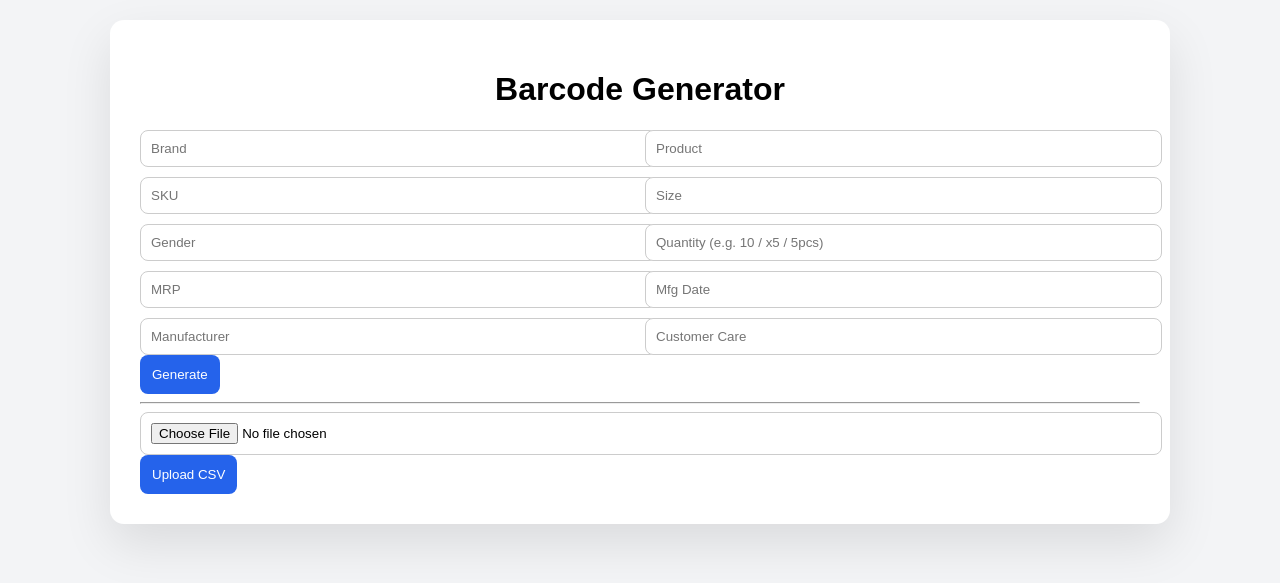
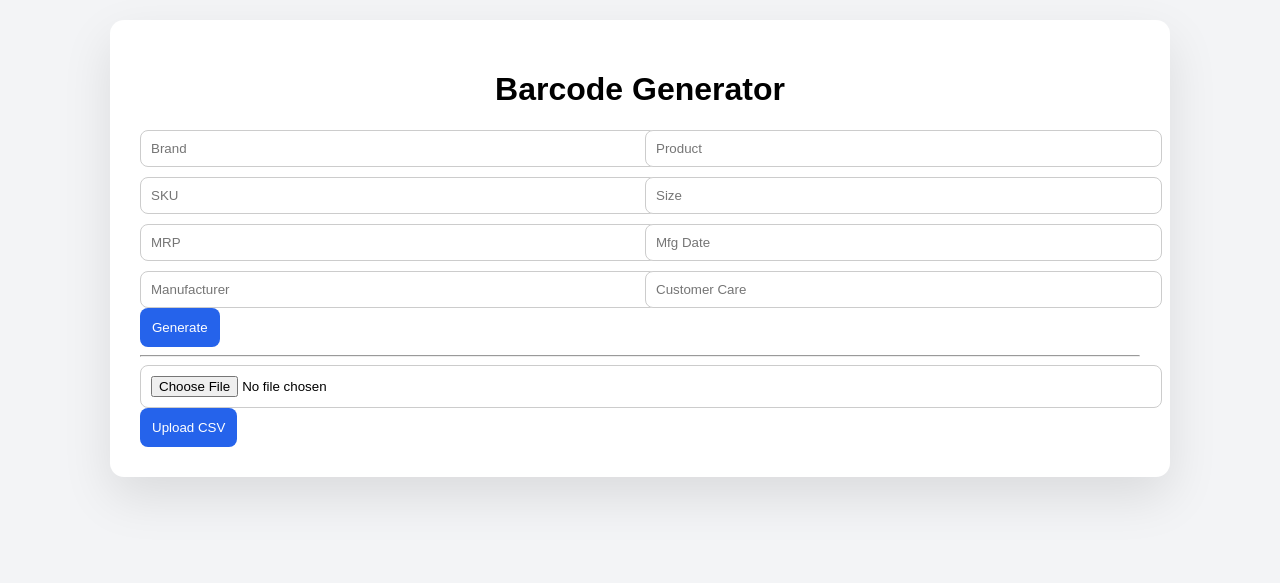
Before and after one commit to abhishek1tewari/Barcode_app, a Flask app: page / in a window 1280 px wide. Shown: the top 583 px of the page. Run offline with Flask 3, Linux system fonts and the light colour scheme.

Commit message:
Update index.html

```diff
--- a/templates/index.html
+++ b/templates/index.html
@@ -31,15 +31,20 @@ input {
     width:100%;
 }
 
+/* BUTTON BASE */
 button {
     padding:12px;
-    background:#2563eb;
-    color:white;
     border:none;
     border-radius:8px;
     cursor:pointer;
+    color:white;
 }
-.print-btn { background:#dc2626; }
+
+/* BUTTON COLORS */
+.pdf-btn { background:#dc2626; }     /* red */
+.zip-btn { background:#2563eb; }     /* blue */
+.print-btn { background:#6b8e23; }   /* green-beige */
+.generate-btn { background:#2563eb; }
 
 .grid {
     display:grid;
@@ -55,7 +60,8 @@ button {
     justify-content:space-between;
 }
 
-.barcode-box img { width:200px; }
+/* BIGGER BARCODE */
+.barcode-box img { width:260px; }
 
 .print-sheet {
     display:grid;
@@ -68,6 +74,13 @@ button {
     border:1px solid black;
     padding:8px;
     font-size:10px;
+}
+
+/* BIGGER PRINT BARCODE */
+.print-label img {
+    width:100%;
+    height:70px;
+    object-fit:contain;
 }
 </style>
 
@@ -98,18 +111,13 @@ body * { visibility:hidden; }
 <input type="text" name="product_name" placeholder="Product">
 <input type="text" name="sku" placeholder="SKU" required>
 <input type="text" name="size" placeholder="Size">
-<input type="text" name="gender" placeholder="Gender">
-
-<!-- FLEXIBLE -->
-<input type="text" name="quantity" placeholder="Quantity (e.g. 10 / x5 / 5pcs)">
-
 <input type="text" name="mrp" placeholder="MRP">
 <input type="text" name="manufacture_month_year" placeholder="Mfg Date">
 <input type="text" name="manufactured_by" placeholder="Manufacturer">
 <input type="text" name="customer_care" placeholder="Customer Care">
 </div>
 
-<button type="submit">Generate</button>
+<button type="submit" class="generate-btn">Generate</button>
 </form>
 
 <hr>
@@ -117,7 +125,7 @@ body * { visibility:hidden; }
 <!-- CSV -->
 <form method="POST" action="/upload_csv" enctype="multipart/form-data">
 <input type="file" name="csv_file" required>
-<button type="submit">Upload CSV</button>
+<button type="submit" class="generate-btn">Upload CSV</button>
 </form>
 
 <!-- BULK RESULTS -->
@@ -127,18 +135,16 @@ body * { visibility:hidden; }
 {% for item in bulk_results %}
 <div class="label-card">
     <div>
-        <p><b>{{ item.data.brand_name or item.data.brand }}</b></p>
-        <p>{{ item.data.product_name or item.data.product }}</p>
+        <p><b>{{ item.data.brand }}</b></p>
+        <p>{{ item.data.product }}</p>
 
         <p>SKU: {{ item.data.sku }}</p>
         <p>Size: {{ item.data.size }}</p>
-        <p>Gender: {{ item.data.gender }}</p>
-        <p>Qty: {{ item.quantity }}</p>
 
         <p>MRP: {{ item.data.mrp }}</p>
-        <p>Mfg: {{ item.data.manufacture_month_year or item.data['mfg date'] }}</p>
+        <p>Mfg: {{ item.data.mfg_date }}</p>
 
-        <p>Manufacturer: {{ item.data.manufactured_by or item.data.manufacturer }}</p>
+        <p>Manufacturer: {{ item.data.manufacturer }}</p>
         <p>Customer Care: {{ item.data.customer_care }}</p>
     </div>
 
@@ -153,13 +159,13 @@ body * { visibility:hidden; }
 <div style="margin-top:20px;">
     {% if pdf_path %}
     <a href="{{ pdf_path }}" target="_blank">
-        <button>Download PDF</button>
+        <button class="pdf-btn">Download PDF</button>
     </a>
     {% endif %}
 
     {% if zip_path %}
     <a href="{{ zip_path }}">
-        <button>Download ZIP</button>
+        <button class="zip-btn">Download ZIP</button>
     </a>
     {% endif %}
 </div>
@@ -169,28 +175,24 @@ body * { visibility:hidden; }
 <!-- PRINT SHEET BULK -->
 <div class="print-sheet">
 {% for item in bulk_results %}
-    {% for i in range(item.quantity) %}
 <div class="print-label">
 
-        <div><b>{{ item.data.brand_name or item.data.brand }}</b></div>
-        <div>{{ item.data.product_name or item.data.product }}</div>
+    <div><b>{{ item.data.brand }}</b></div>
+    <div>{{ item.data.product }}</div>
 
     <div>SKU: {{ item.data.sku }}</div>
     <div>Size: {{ item.data.size }}</div>
-        <div>Gender: {{ item.data.gender }}</div>
-        <div>Qty: {{ item.quantity }}</div>
 
     <div>MRP: {{ item.data.mrp }}</div>
-        <div>Mfg: {{ item.data.manufacture_month_year or item.data['mfg date'] }}</div>
+    <div>Mfg: {{ item.data.mfg_date }}</div>
 
-        <div>Manufacturer: {{ item.data.manufactured_by or item.data.manufacturer }}</div>
+    <div>Manufacturer: {{ item.data.manufacturer }}</div>
     <div>Customer Care: {{ item.data.customer_care }}</div>
 
-        <img src="{{ url_for('static', filename=item.barcode_path) }}" width="100%">
+    <img src="{{ url_for('static', filename=item.barcode_path) }}">
     <div>{{ item.numeric_sku }}</div>
 
 </div>
-    {% endfor %}
 {% endfor %}
 </div>
 
@@ -202,18 +204,16 @@ body * { visibility:hidden; }
 
 <div class="label-card">
     <div>
-        <p><b>{{ data.brand_name }}</b></p>
-        <p>{{ data.product_name }}</p>
+        <p><b>{{ data.brand }}</b></p>
+        <p>{{ data.product }}</p>
 
         <p>SKU: {{ data.sku }}</p>
         <p>Size: {{ data.size }}</p>
-        <p>Gender: {{ data.gender }}</p>
-        <p>Qty: {{ data.quantity }}</p>
 
         <p>MRP: {{ data.mrp }}</p>
-        <p>Mfg: {{ data.manufacture_month_year }}</p>
+        <p>Mfg: {{ data.mfg_date }}</p>
 
-        <p>Manufacturer: {{ data.manufactured_by }}</p>
+        <p>Manufacturer: {{ data.manufacturer }}</p>
         <p>Customer Care: {{ data.customer_care }}</p>
     </div>
 
@@ -227,28 +227,24 @@ body * { visibility:hidden; }
 
 <!-- PRINT SHEET SINGLE -->
 <div class="print-sheet">
-{% for i in range(copies) %}
 <div class="print-label">
 
-    <div><b>{{ data.brand_name }}</b></div>
-    <div>{{ data.product_name }}</div>
+    <div><b>{{ data.brand }}</b></div>
+    <div>{{ data.product }}</div>
 
     <div>SKU: {{ data.sku }}</div>
     <div>Size: {{ data.size }}</div>
-    <div>Gender: {{ data.gender }}</div>
-    <div>Qty: {{ data.quantity }}</div>
 
     <div>MRP: {{ data.mrp }}</div>
-    <div>Mfg: {{ data.manufacture_month_year }}</div>
+    <div>Mfg: {{ data.mfg_date }}</div>
 
-    <div>Manufacturer: {{ data.manufactured_by }}</div>
+    <div>Manufacturer: {{ data.manufacturer }}</div>
     <div>Customer Care: {{ data.customer_care }}</div>
 
-    <img src="{{ barcode_path }}" width="100%">
+    <img src="{{ barcode_path }}">
     <div>{{ numeric_sku }}</div>
 
 </div>
-{% endfor %}
 </div>
 
 {% endif %}
```
Lines whose indentation alone changed are shown as unchanged.
